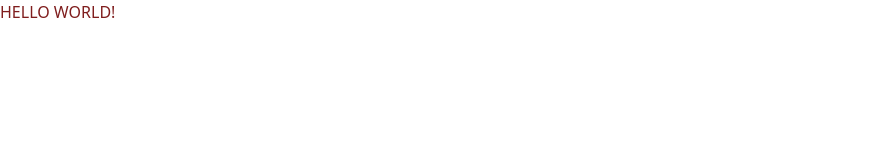
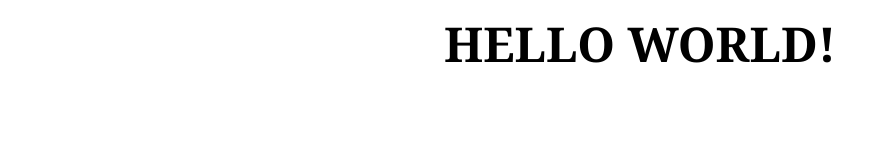
Before and after one commit to studentloganbutler/1013products-front, a website built with Vite: page src/index.html in a window 1280 px wide. Shown: the whole page, without its empty margins (0-893 px from the left). Built offline with nearby package versions, Linux system fonts and the light colour scheme.

Commit message:
Prepare html

```diff
--- a/src/index.html
+++ b/src/index.html
@@ -8,7 +8,10 @@
     <link rel="stylesheet" href="./style.css" />
   </head>
   <body>
-    <h1 class="text-red-900 uppercase">Hello World!</h1>
+    <h1 class="text-5xl uppercase font-bold font-serif text-center my-5">
+      Hello World!
+    </h1>
+    <div id="root"></div>
     <script src="./index.js" type="module"></script>
   </body>
 </html>
```
